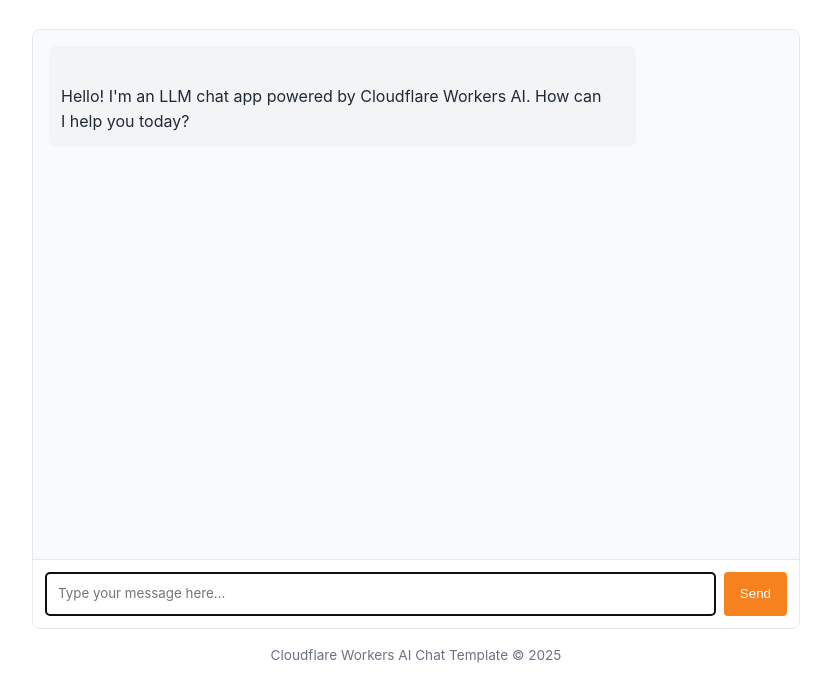
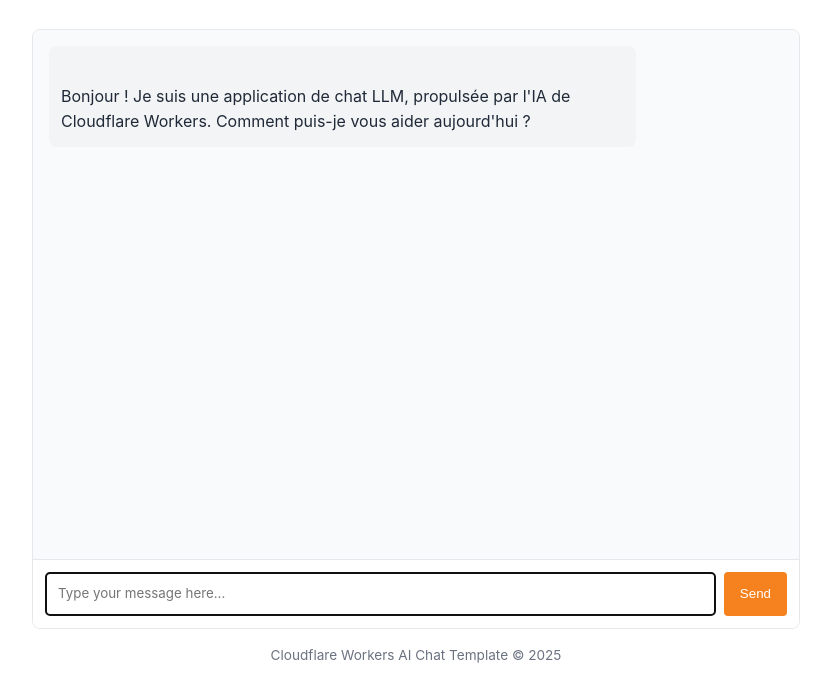
Before and after one commit to MickaKymm95/llm-chat-app-template, a website: page public/index.html in a window 1280 px wide. Shown: the part 116-800 px from the top of the page, without its empty margins (224-1055 px from the left). Drawn offline with Linux system fonts and the light colour scheme.

Commit message:
Translate greeting message to French

```diff
--- a/public/index.html
+++ b/public/index.html
@@ -152,8 +152,7 @@
 			<div id="chat-messages" class="chat-messages">
 				<div class="message assistant-message">
 					<p>
-						Hello! I'm an LLM chat app powered by Cloudflare Workers AI. How can
-						I help you today?
+						Bonjour ! Je suis une application de chat LLM, propulsée par l'IA de Cloudflare Workers. Comment puis-je vous aider aujourd'hui ?
 					</p>
 				</div>
 			</div>
```
